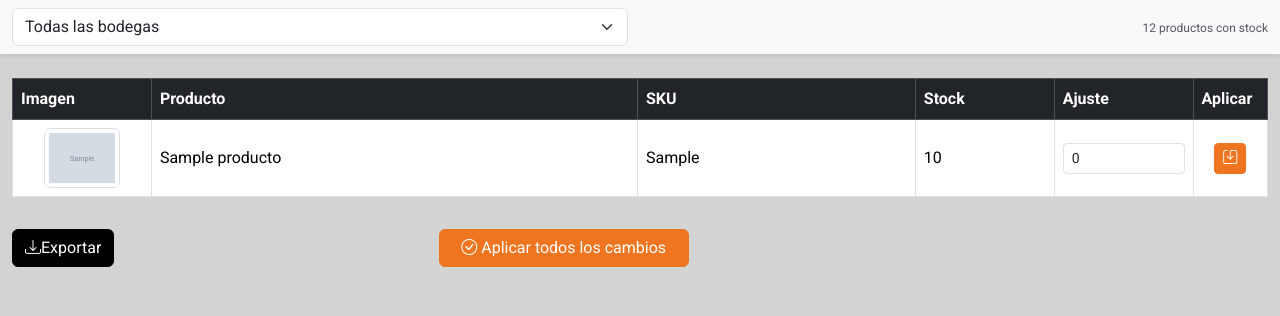
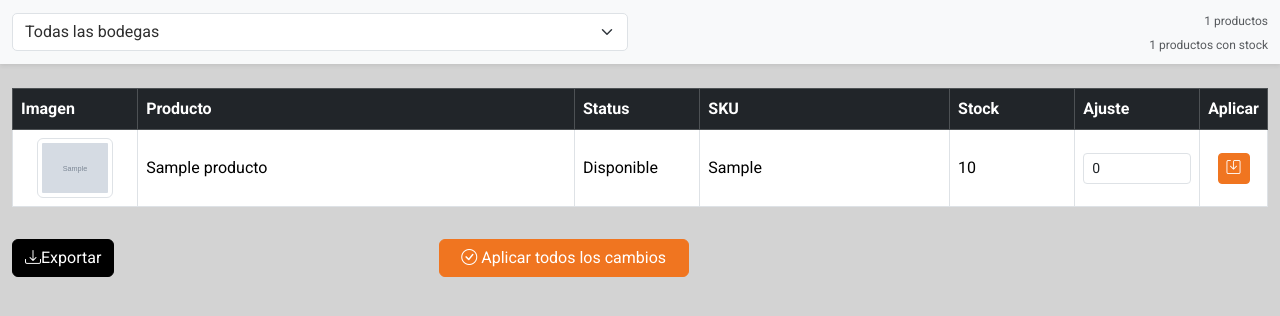
Before and after one commit to jmcstoltze/aplicacion-pos, a Django app: page /stock-productos/ in a window 1280 px wide. Shown: the part 56-372 px from the top of the page. Run offline with Django 5.2, Linux system fonts and the light colour scheme; a user stored in the database is signed in; data comes from the database, SQL or seed files in the repository; tables that the repository leaves empty hold one stand-in row (values such as "Sample post"); grey boxes marked "Sample" are stand-in pictures; parts of the project's set-up code (start-up, migrations or seed data) failed here and were passed over.

Commit message:
Stock de productos

```diff
--- a/comercio/templates/comercio/views/stock.html
+++ b/comercio/templates/comercio/views/stock.html
@@ -6,23 +6,6 @@
     <!-- Barra de búsqueda y filtros -->
     <div class="container-fluid bg-light py-2 shadow-sm">
         <div class="row align-items-center">
-            <!-- Buscador -->
-            <!--
-            <div class="col-md-6 mb-2 mb-md-0">
-                <form method="get" action="">
-                    <div class="input-group">
-                        <input type="text"
-                                class="form-control"
-                                placeholder="Buscar por nombre o SKU..."
-                                id="searchInput"
-                                name="search"
-                                value="{{ request.GET.search }}">
-                        <button class="btn btn-solid-orange" type="submit" id="searchButton">
-                            <i class="bi bi-search"></i> Buscar
-                        </button>
-                    </div>
-                </form>
-            </div> -->
 
             <!-- Filtro por sucursal -->
             <div class="col-md-6">
@@ -39,19 +22,24 @@
 
             <!-- Contador de resultados -->
             <div class="col-md-6 text-md-end">
-                <small class="text-muted" id="resultCount">12 productos con stock</small>
+                <small class="text-muted" id="resultCount">{{ total_productos }} productos</small><br>
+                <small class="text-muted" id="resultCount">{{ productos_con_stock }} productos con stock</small>
             </div>
         </div>
     </div>
 
     <!-- Contenido principal - Tabla de stock -->
     <div class="container-fluid mt-4">
+        <form method="post" action="" id="formMasivo">
+            {% csrf_token %}
+            <input type="hidden" name="bodega_id" value="{{ bodega_seleccionada }}">
             <div class="table-responsive">
                 <table class="table table-hover table-bordered bg-white">
                     <thead class="table-dark">
                         <tr>
                             <th width="10%" class="d-none d-sm-table-cell">Imagen</th>
                             <th width="35%">Producto</th>
+                            <th width="10%">Status</th>
                             <th width="20%" class="d-none d-lg-table-cell">SKU</th>
                             <th width="10%">Stock</th>
                             <th width="10%">Ajuste</th>
@@ -72,6 +60,15 @@
                                 {% endif %}
                             </td>
                             <td class="align-middle">{{ producto.nombre_producto }}</td>
+                            {% if producto.disponible %}
+                                <td class="align-middle">
+                                    Disponible
+                                </td>
+                            {% else %}
+                                <td class="align-middle" style="background-color: lightcoral; color: white;">
+                                    No disponible
+                                </td>
+                            {% endif %}
                             <td class="align-middle d-none d-lg-table-cell">{{ producto.sku }}</td>
                             <td class="align-middle">
                                 {% if bodega_seleccionada == 'all' %}
@@ -82,12 +79,19 @@
                             </td>
                             <td class="align-middle">
                                 <div class="input-group">
-                                <input type="number" class="form-control form-control-sm" value="0" min="0">
+                                    <input type="number"
+                                            class="form-control form-control-sm"
+                                            name="ajuste_{{ producto.id }}"
+                                            value="0" min="-9999" max="9999">
                                 </div>
                             </td>
                             <td class="align-middle text-center">
                                 <!-- Botón aplicar o guardar con ícono -->
-                            <button class="btn btn-sm btn-solid-orange" title="Guardar cambios">
+                                <button type="submit"
+                                        name="producto_id"
+                                        value="{{ producto.id }}"
+                                        class="btn btn-sm btn-solid-orange"
+                                        title="Guardar cambios">
                                     <i class="bi bi-save"></i>
                                 </button>
                             </td>
@@ -106,12 +110,31 @@
                         </button>
                     </div>
                 </div>
+                <!-- Botón para guardar todos -->
                 <div class="col-8">
-                <button class="btn btn-solid-orange" style="min-width: 250px;">
+                    <button type="submit"
+                            name="guardar_todos"
+                            value="1"
+                            class="btn btn-solid-orange"
+                            style="min-width: 250px;">
                         <i class="bi bi-check-circle"></i> Aplicar todos los cambios
                     </button>
                 </div>
             </div>
+        </form>
+
+        <!-- Mostrar mensajes
+        {% if messages %}
+        <div class="position-fixed top-0 end-0 p-3" style="z-index: 11">
+            {% for message in messages %}
+            <div class="alert alert-{{ message.tags }} alert-dismissible fade show">
+                {{ message }}
+                <button type="button" class="btn-close" data-bs-dismiss="alert"></button>
+            </div>
+            {% endfor %}
+        </div>
+        {% endif %} -->
+
     </div>
     <br><br>
 
--- a/comercio/views.py
+++ b/comercio/views.py
@@ -1,5 +1,5 @@
 from django.db import models
-from django.db import DatabaseError
+from django.db import DatabaseError, IntegrityError
 from django.core.exceptions import ValidationError, ObjectDoesNotExist
 from decimal import Decimal, InvalidOperation
 from django.http import HttpResponse, HttpResponseRedirect, JsonResponse
@@ -153,10 +153,9 @@ def edicion_productos(request) -> HttpResponse | HttpResponseRedirect:
 
 @login_required
 def stock_productos(request) -> HttpResponse | HttpResponseRedirect:
+
     try:
         bodega_id = request.GET.get('bodega', 'all')
-
-        # Obtener todos los productos (incluyendo sin stock)
         productos = Producto.objects.all()
 
         # Prefetch optimizado para relaciones de stock
@@ -174,6 +173,10 @@ def stock_productos(request) -> HttpResponse | HttpResponseRedirect:
             productos = productos.annotate(
                 stock_total=models.Sum('stockbodega__stock')
             )
+
+            # Contar productos con stock total > 0
+            productos_con_stock = productos.filter(stock_total__gt=0).count()
+
         else:
             productos = productos.annotate(
                 stock_bodega=models.Sum(
@@ -182,13 +185,52 @@ def stock_productos(request) -> HttpResponse | HttpResponseRedirect:
                 )
             )
 
+            # Contar productos con stock en esta bodega > 0
+            productos_con_stock = productos.filter(stock_bodega__gt=0).count()
+
         context = {
             'productos': productos.order_by('categoria__nombre_categoria', 'nombre_producto'),
             'bodegas': Bodega.objects.all(),
-            'bodega_seleccionada': bodega_id
+            'bodega_seleccionada': bodega_id,
+            'productos_con_stock': productos_con_stock,
+            'total_productos': productos.count()
         }
+
+        '''
+        # Manejar POST (ajustes de stock)
+        if request.method == 'POST':
+            if bodega_id == 'all':
+                messages.error(request, 'Debes seleccionar una bodega específica para hacer ajustes')
+                return redirect(stock_productos)
+
+        # Procesar ajustes individuales/masivos
+        for key, value in request.POST.items():
+            if key.startswith('ajuste_'):
+                producto_id = key.replace('ajuste_', '')
+                try:
+                    ajuste = int(value)
+                    if ajuste == 0:
+                        continue
+
+                    # Actualizar stock
+                    stock, created = StockBodega.objects.get_or_create(
+                        producto_id=producto_id,
+                        bodega_id=bodega_id,
+                        defaults={'stock': 0}
+                    )
+                    stock.stock += ajuste
+                    if stock.stock < 0:
+                        messages.error(request, f'El producto ID {producto_id} no puede tener stock negativo')
+                    stock.save()
+                    messages.success(request, f'Stock actualizado para producto ID {producto_id}')
+
+                except (ValueError, IntegrityError) as e:
+                    messages.error(request, f'Error al actualizar producto ID {producto_id}: {str(e)}')
+                    return redirect(stock_productos)
+                    '''
 
         return render(request, 'comercio/views/stock.html', context)
 
     except Exception as e:
-        return render(request, 'error.html', {'message': str(e)})
+        messages.error(request, f'Error: {str(e)}')
+        #return redirect(stock_productos)
--- a/static/css/styles.css
+++ b/static/css/styles.css
@@ -270,6 +270,23 @@ html, body{
     color: var(--color-black);
 }
 
+#branchSelectBodega {
+    background-color: var(--color-white); /* Color de fondo oscuro */
+    color: #2e2e2e;
+    border-radius: 5px;
+}
+
+#branchSelectBodega:focus {
+    box-shadow: 0 0 0 0.25rem var(--color-input-shadow);
+    border: 0.5px solid var(--color-input-focus);
+}
+
+/* Personalización de las opciones */
+#branchSelectBodega option {
+    background: var(--color-white);
+    color: var(--color-black);
+}
+
 /* Ajuste para el contenido principal productos*/
 .content {
     margin-bottom: 60px; /* Para que no quede tapado por el footer */
--- a/static/js/script.js
+++ b/static/js/script.js
@@ -175,11 +175,34 @@ document.getElementById('branchSelectBodega').addEventListener('change', functio
         })
 });
 
-// Función para búsqueda en stock de productos
+// Función para búsqueda en stock de productos (sin implementar)
+
+document.addEventListener('DOMContentLoaded', function() {
+    document.getElementById('formMasivo').addEventListener('submit', function(e) {
+        const bodegaId = document.querySelector('input[name="bodega_id"]').value;
+        if(bodegaId === 'all') {
+            e.preventDefault();
+            alert('Debes seleccionar una bodega específica para hacer ajustes');
+            return false;
+        }
+
+        let hasChanges = false;
+        document.querySelectorAll('input[type="number"]').forEach(input => {
+            if(input.value !== "0") hasChanges = true;
+        });
+
+        if(!hasChanges && !(e.submitter && e.submitter.name === 'producto_id')) {
+            e.preventDefault();
+            alert('No hay cambios para guardar');
+            return false;
+        }
+    });
+});
 
 // Cambio automático del año en el footer
 document.getElementById('year').textContent = new Date().getFullYear();
 
+// Función para cierre de sesión
 document.addEventListener('DOMContentLoaded', function () {
     const logoutLink = document.getElementById('logoutLink');
 
```
Lines whose indentation alone changed are shown as unchanged.
